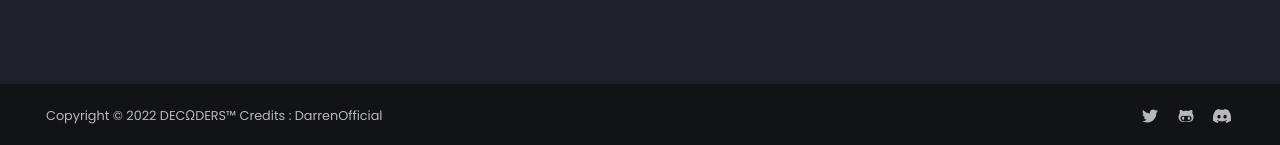
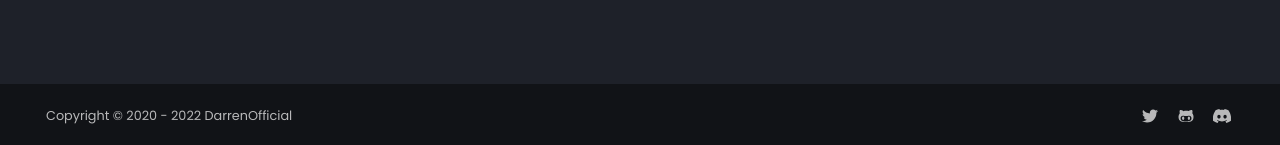
Before and after one commit to NotJustifyMe/Lavalink-List, an MkDocs documentation site: the page built from docs/api/index.md, in a window 1280 px wide. Shown: the part 752-897 px from the top of the page. Built offline with MkDocs 1.6.1 and Material for MkDocs 9.7.7, drawn with Linux system fonts in a browser that asks for light colours; comment, search, counter and statistics services are not loaded.

Commit message:
Update mkdocs.yml

```diff
--- a/mkdocs.yml
+++ b/mkdocs.yml
@@ -59,4 +59,4 @@ extra:
     - icon: 'fontawesome/brands/discord'
       link: 'https://discord.gg/GWynmGRwpD'
   generator: false
-copyright: 'Copyright &copy; 2022 DECΩDERS™ Credits : DarrenOfficial'
+copyright: 'Copyright &copy; 2020 - 2022 DarrenOfficial'
```
